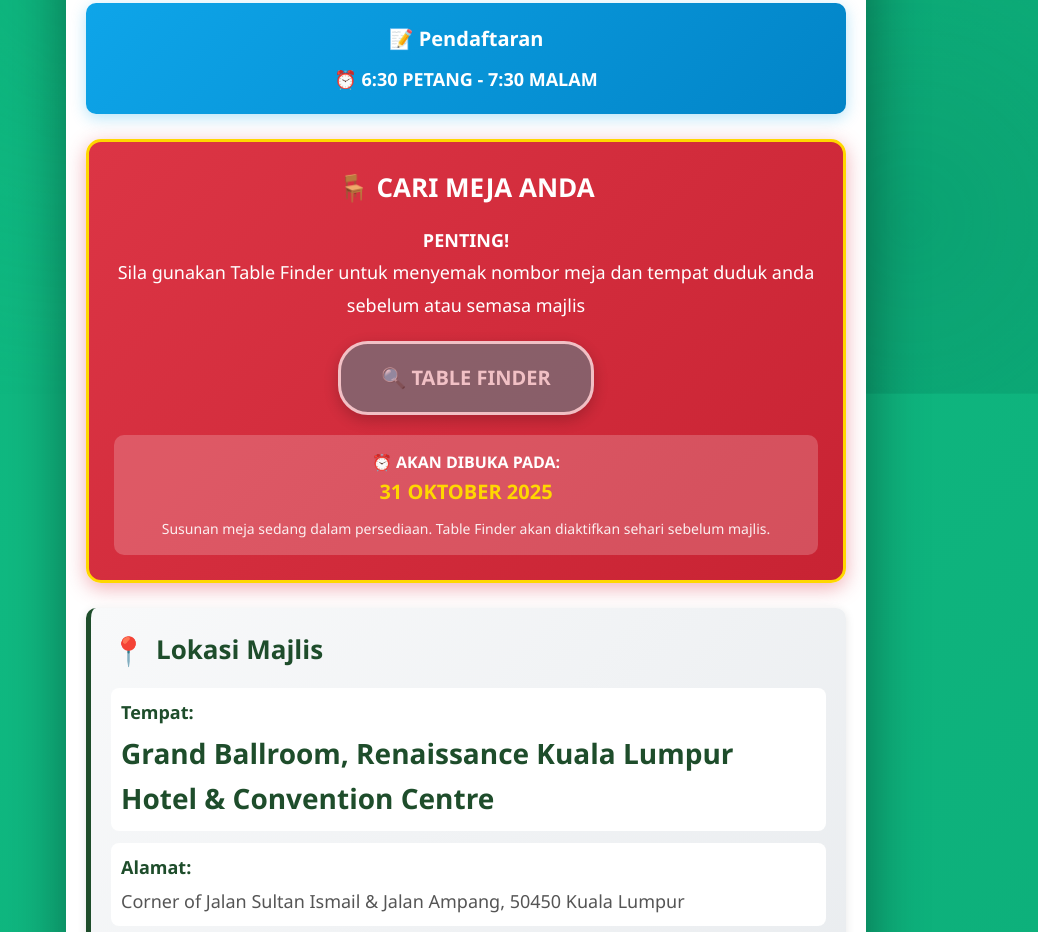
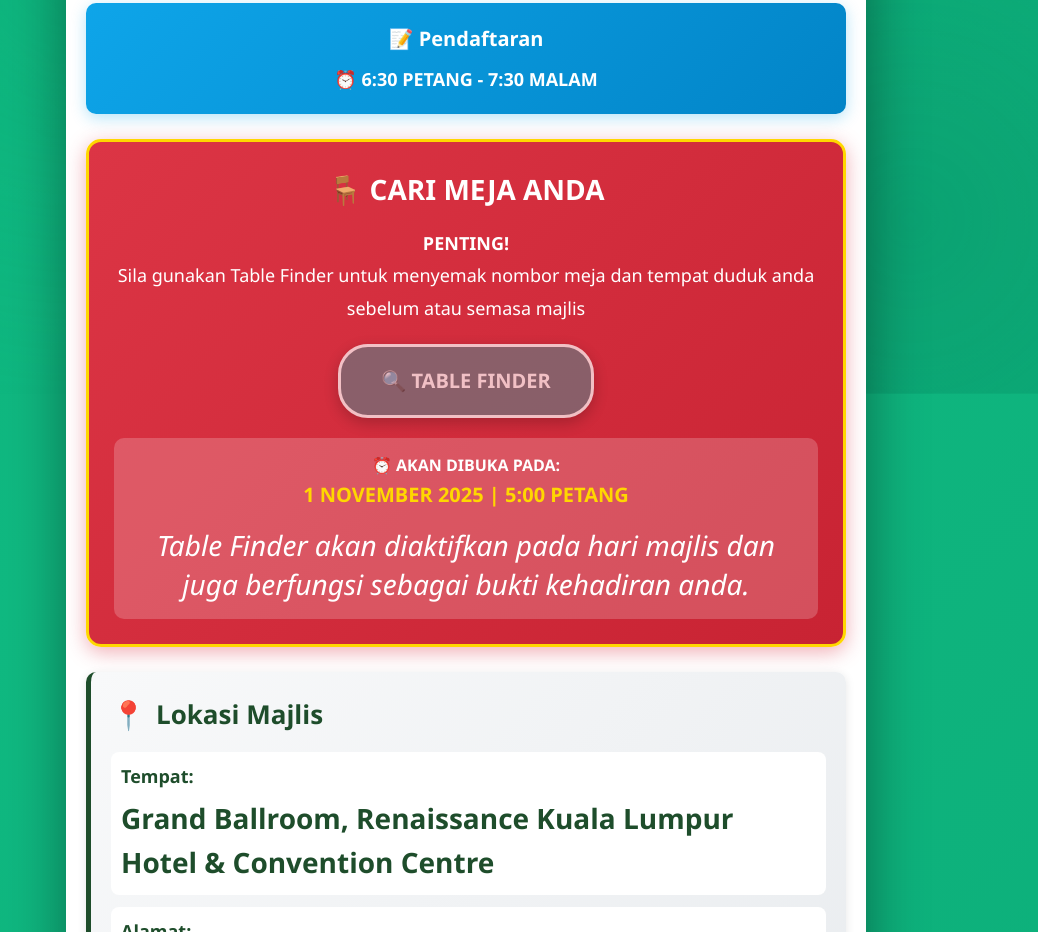
Before and after one commit to presint11/majlis-ukm-2025, a plain HTML site: page index.html in a window 1280 px wide. Shown: the part 415-1347 px from the top of the page, without its empty margins (174-1212 px from the left). Drawn offline with Linux system fonts and the light colour scheme.

Commit message:
Update styles and content in index.html

```diff
--- a/index.html
+++ b/index.html
@@ -80,11 +80,13 @@
             margin-bottom: 10px;
             text-transform: uppercase;
             letter-spacing: 1px;
+            font-weight: bold;
         }
 
         .header p {
             font-size: 32px;
             opacity: 0.9;
+            font-weight: bold;
         }
 
         .content {
@@ -282,7 +284,7 @@
 
             <!-- TABLE FINDER - PALING PENTING -->
             <div style="background: linear-gradient(135deg, #dc3545 0%, #c82333 100%); color: white; padding: 25px; border-radius: 15px; margin: 25px 0; box-shadow: 0 5px 20px rgba(220,53,69,0.4); border: 3px solid #ffd700;">
-                <h2 style="color: white; font-size: 26px; margin-bottom: 15px; text-align: center;">
+                <h2 style="color: white; font-size: 28px; margin-bottom: 15px; text-align: center; font-weight: bold;">
                     🪑 CARI MEJA ANDA
                 </h2>
                 <p style="font-size: 18px; text-align: center; margin-bottom: 20px; line-height: 1.8;">
@@ -297,10 +299,10 @@
                 <div style="background: rgba(255,255,255,0.2); padding: 15px; border-radius: 10px; margin-top: 20px; text-align: center;">
                     <p style="font-size: 16px; margin: 0; font-weight: bold;">
                         ⏰ AKAN DIBUKA PADA:<br>
-                        <span style="font-size: 20px; color: #ffd700;">31 OKTOBER 2025</span>
+                        <span style="font-size: 20px; color: #ffd700;">1 NOVEMBER 2025 | 5:00 PETANG</span>
                     </p>
-                    <p style="font-size: 14px; margin-top: 10px; opacity: 0.9;">
-                        Susunan meja sedang dalam persediaan. Table Finder akan diaktifkan sehari sebelum majlis.
+                    <p style="font-size: 28px; font-style: italic; margin-top: 15px; opacity: 1; line-height: 1.4;">
+                        Table Finder akan diaktifkan pada hari majlis dan juga berfungsi sebagai bukti kehadiran anda.
                     </p>
                 </div>
             </div>
```
